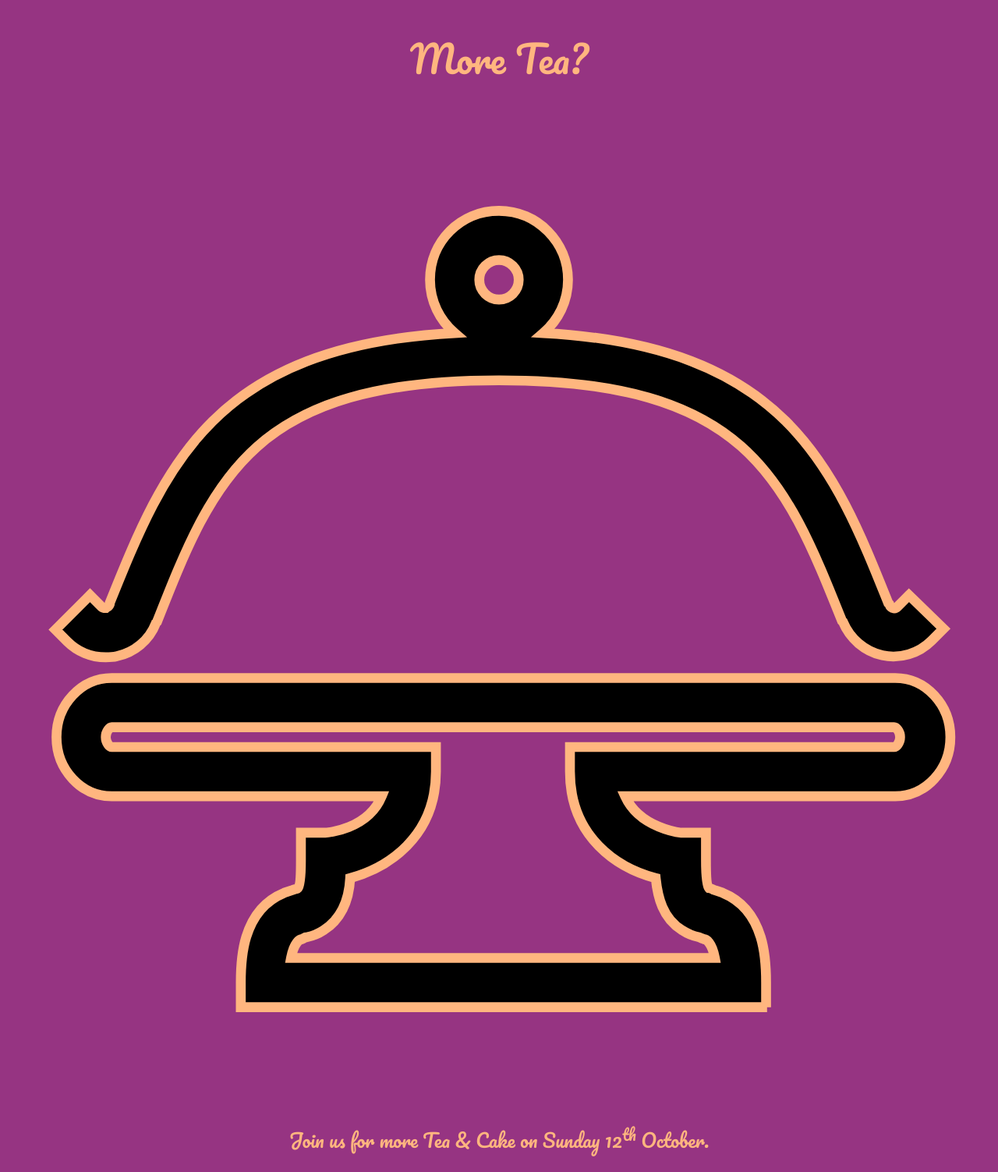
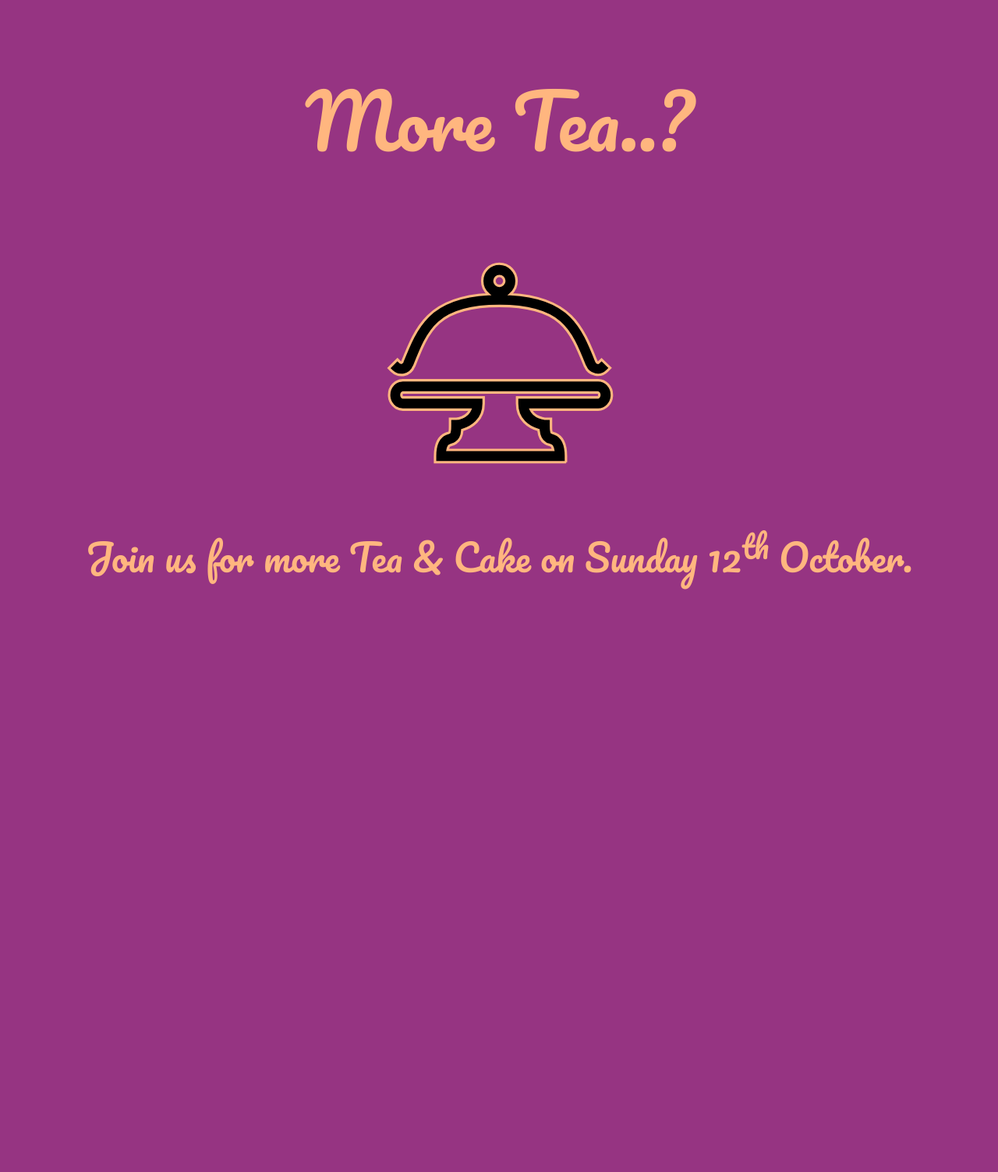
Before and after one commit to Glombs/cake, a Jekyll site: the page built from index.html, in a window 1280 px wide. Shown: the whole page at 78% size. Built offline with Jekyll 4.4.1, drawn with Linux system fonts in a browser that asks for light colours; Markdown is read by kramdown in place of the engine named in the settings; the list of posts is cut into pages by our own code; after the commit the page ends 900 px from its top, so only the background shows below that.

Commit message:
final v1 styles

```diff
--- a/_layouts/default.html
+++ b/_layouts/default.html
@@ -32,7 +32,7 @@
     <meta name="application-name" content="Joe Glombek">-->
 </head>
 <body>
-    <h1>More Tea?</h1>
+    <h1>More Tea..?</h1>
             {% include cake.svg %}
 
         {{ content }}
--- a/style.css
+++ b/style.css
@@ -3,12 +3,16 @@ body {
     color: #ffb67f;
     font-family: 'Quicksand', sans-serif;
     text-align: center;
+
+    font-size: 3.5vm;
+    font-size: 3.5vmin;
 }
 
 h1, h2 {
     font-size: 1.5em;
     font-weight:normal;
     font-family: 'Pacifico', cursive;
+    margin:0.75em;
 }
 
 h1 {
@@ -19,3 +23,7 @@ h1 {
     stroke: #ffb67f;
     height: 10em;
 }
+
+.cakestand {
+    height: 10em;
+}
```
